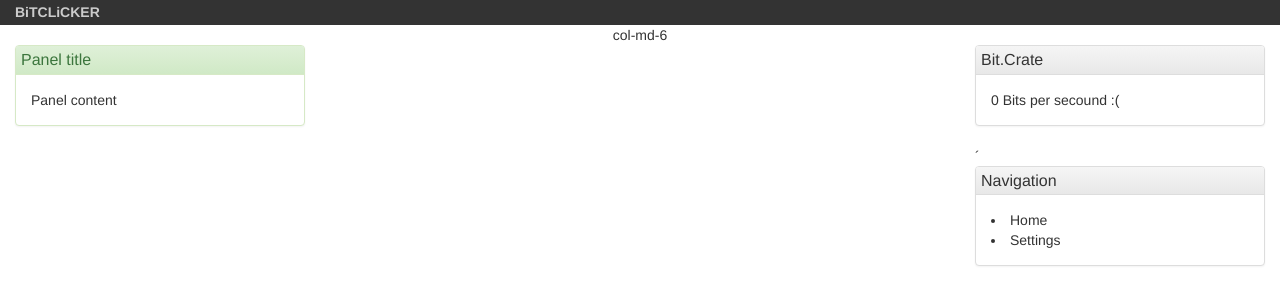
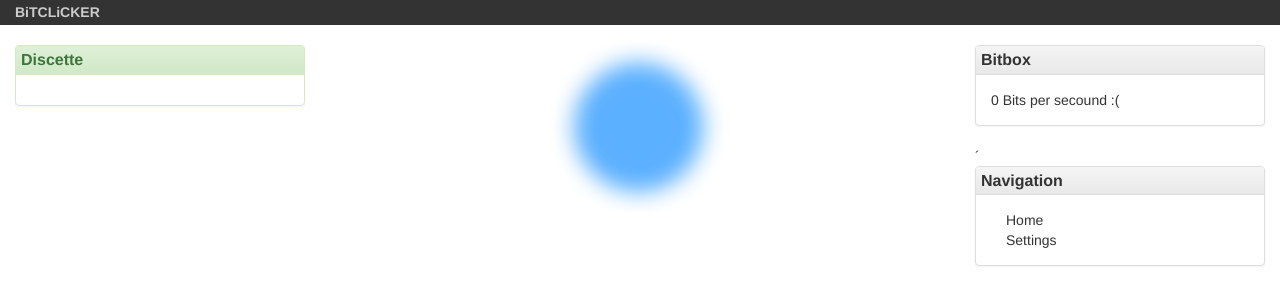
Before and after one commit to deB4SH/BitClicker, a PHP site: page / in a window 1280 px wide. Shown: the top 305 px of the page. Run offline with PHP 8.4, Linux system fonts and the light colour scheme; some libraries are stand-ins or nearby versions.

Commit message:
some basic features added :) (design)

```diff
--- a/assets/css/core.css
+++ b/assets/css/core.css
@@ -26,3 +26,12 @@
 .col-md-3-box-heading{
     padding: 5px !important;
 }
+
+.link-body li{
+    margin-left: 15px;
+    list-style: none;
+}
+
+.panel-title{
+    font-weight: bold;
+}
--- a/index.php
+++ b/index.php
@@ -33,11 +33,11 @@
                         <div class="panel panel-success">
                             <div class="panel-heading col-md-3-box-heading">
                                 <h3 class="panel-title">
-                                    Panel title
+                                    Discette
                                 </h3>
                             </div>
                             <div class="panel-body">
-                              Panel content
+
                             </div>
                         </div>
 
@@ -45,13 +45,19 @@
 
 
                 </div>
-                <div class="col-md-6 center">col-md-6</div>
+
+                <!-- Middel -->
+                <div class="col-md-6 center">
+                    <a href="#"><img src="assets/img/dot.png"  class="bitbutton"/></a>
+                </div>
+
+
                 <div class="col-md-3">
 
                     <div class="col-md-3-box">
                         <div class="panel panel-default">
                             <div class="panel-heading col-md-3-box-heading">
-                              <h3 class="panel-title">Bit.Crate</h3>
+                              <h3 class="panel-title">Bitbox</h3>
                             </div>
                             <div class="panel-body">
 
@@ -65,7 +71,7 @@
                             <div class="panel-heading col-md-3-box-heading">
                               <h3 class="panel-title">Navigation</h3>
                             </div>
-                            <div class="panel-body">
+                            <div class="panel-body link-body">
                                 <li>Home</li>
                                 <li>Settings</li>
                             </div>
```
Also changed, not shown: assets/img/dot.png (added).
